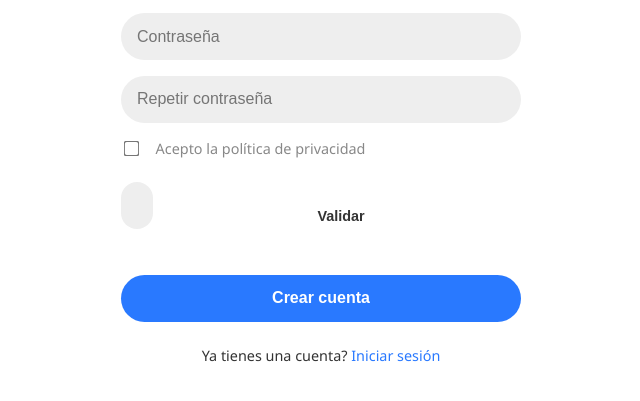
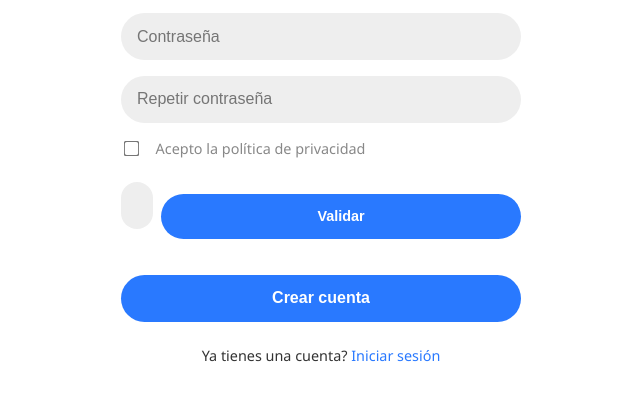
Before and after one commit to Let-so/Proyecto---Dise-o-de-sistemas, a plain HTML site: page crear-cuenta.html in a window 1280 px wide. Shown: the part 265-666 px from the top of the page, without its empty margins (319-959 px from the left). Drawn offline with Linux system fonts and the light colour scheme.

Commit message:
Update crear-cuenta.html

```diff
--- a/crear-cuenta.html
+++ b/crear-cuenta.html
@@ -55,8 +55,8 @@
 
     .code-validate-group {
       display: flex;
+      align-items: center;
       gap: 0.5rem;
-      align-items: stretch;
       margin-bottom: 1.5rem;
     }
 
@@ -65,19 +65,20 @@
     }
 
     .code-validate-group button {
-      padding: 0 1rem;
-      background: none;
+      background-color: #2979ff;
+      color: white;
       border: none;
+      padding: 0.9rem 1.2rem;
+      border-radius: 30px;
       font-size: 0.9rem;
-      color: #333;
       font-weight: bold;
       cursor: pointer;
-      border-radius: 30px;
       transition: background 0.2s;
+      white-space: nowrap;
     }
 
     .code-validate-group button:hover {
-      background-color: #eee;
+      background-color: #1565c0;
     }
 
     .btn-submit {
```
